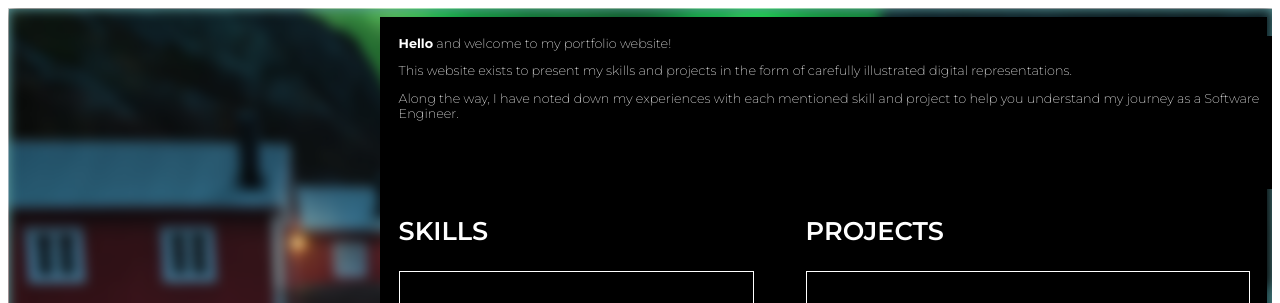
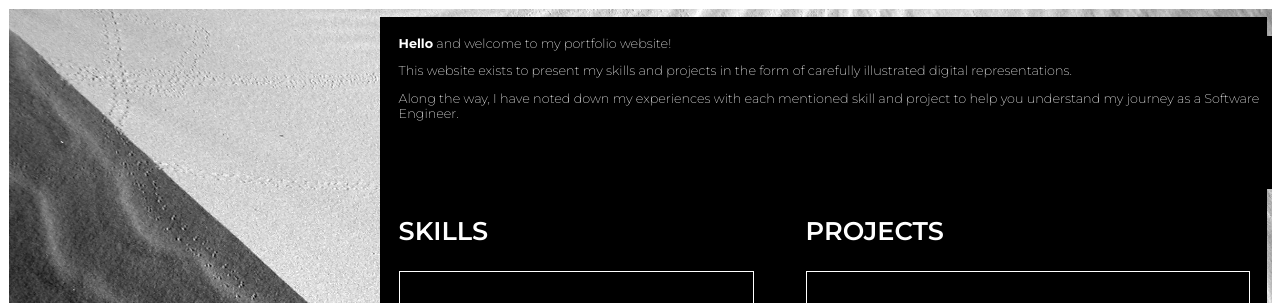
Before and after one commit to Dzolver/Dzolver.github.io, a plain HTML site: page index.html in a window 1280 px wide. Shown: the top 303 px of the page. Drawn offline with nearby package versions, Linux system fonts and the light colour scheme.

Commit message:
added more images and changed current wallpaper

```diff
--- a/home_styles.css
+++ b/home_styles.css
@@ -14,9 +14,7 @@ html, body{
 }
 #bg_image
 {
-    background-image: url("images/norwaywallpaper.jpg");
-    filter:blur(6px);
-    -webkit-filter: blur(6px);
+    background-image: url("images/desert2.jpg");
     height: 100%;
     background-position: center;
     background-repeat: no-repeat;
```
Also changed, not shown: images/desert.jpg (added), images/desert2.jpg (added), images/desert3.jpg (added), images/rocks.jpg (added).
